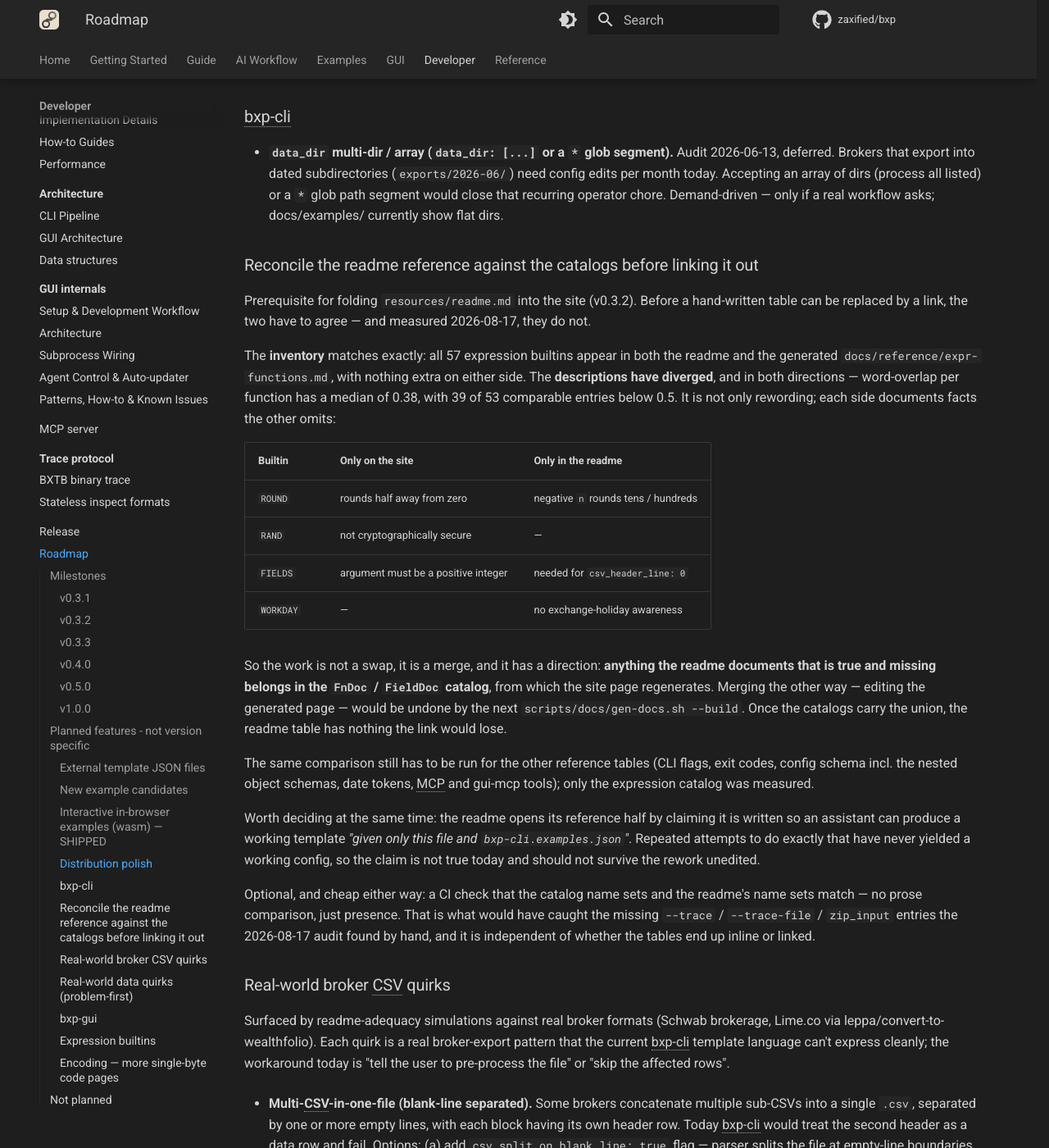
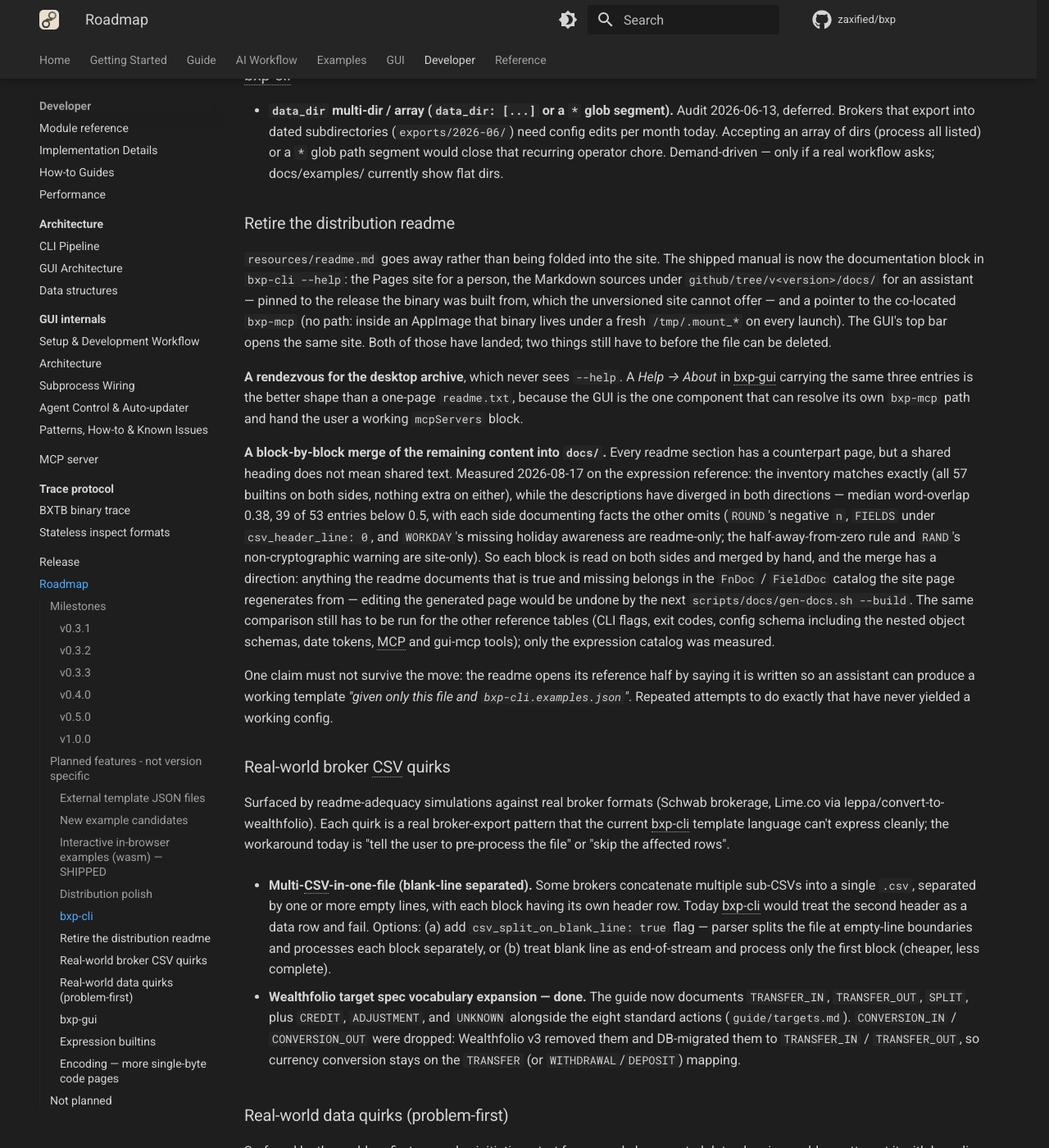
Before and after one commit to zaxified/bxp, an MkDocs documentation site: the page built from docs/dev/roadmap.md, in a window 1280 px wide and 1400 px high, scrolled down 2705 px. Shown: the whole window at 82% size. Built offline with MkDocs 1.6.1 and Material for MkDocs 9.7.7, drawn with Linux system fonts in a browser that asks for light colours; plug-ins that fetch from the network failed and are left out; comment, search, counter and statistics services are not loaded; some of the changed text lies outside the part shown.

Commit message:
docs(roadmap): retire the readme instead of folding it into the site
The plan was to move resources/readme.md into docs/ and have the shipped
copy link back. It is being deleted instead: --help and the GUI's top bar
now carry the links, so the file has no job left.

What blocked the old plan does not go away with it. The measured drift is
kept because the block-by-block merge still has to reckon with it -- a
shared heading between the readme and its counterpart page does not mean
shared text, and on the expression reference the inventory matched exactly
while the descriptions had diverged in both directions.

Two prerequisites replace the old one: a Help/About in bxp-gui, because
the desktop archive never sees --help and the GUI is the only component
that can resolve its own bxp-mcp path; and that merge.

Co-Authored-By: Claude Opus 5 (1M context) <noreply@anthropic.com>

```diff
--- a/docs/dev/roadmap.md
+++ b/docs/dev/roadmap.md
@@ -11,14 +11,9 @@ lands on master. `CHANGELOG.md` is generated independently.
 
 ### v0.3.1
 
+consider new flag for skipping intermediate files `combined_output_only: bool    // (default:false)`
 
 ### v0.3.2
-
-Simplify manual page (resources/readme.md) - add url links to github mkdocs.
-The plan: fold the distribution readme into `docs/` so it becomes part of the
-published site, and let the copy that ships in the archives link out to both
-the versioned `docs/` in the repo and the live Pages site. **Blocked on
-reconciling the drift below — do that first.**
 
 `LOOKUP` across templates within one bxp-cli run cycle
 
@@ -144,48 +139,44 @@ registry the panel has no way to supply. Both are enforced by
   recurring operator chore. Demand-driven — only if a real workflow asks;
   docs/examples/ currently show flat dirs.
 
-### Reconcile the readme reference against the catalogs before linking it out
+### Retire the distribution readme
 
-Prerequisite for folding `resources/readme.md` into the site (v0.3.2). Before
-a hand-written table can be replaced by a link, the two have to agree — and
-measured 2026-08-17, they do not.
+`resources/readme.md` goes away rather than being folded into the site. The
+shipped manual is now the documentation block in `bxp-cli --help`: the Pages
+site for a person, the Markdown sources under
+`github/tree/v<version>/docs/` for an assistant — pinned to the release the
+binary was built from, which the unversioned site cannot offer — and a pointer
+to the co-located `bxp-mcp` (no path: inside an AppImage that binary lives
+under a fresh `/tmp/.mount_*` on every launch). The GUI's top bar opens the
+same site. Both of those have landed; two things still have to before the file
+can be deleted.
 
-The **inventory** matches exactly: all 57 expression builtins appear in both
-the readme and the generated `docs/reference/expr-functions.md`, with nothing
-extra on either side. The **descriptions have diverged**, and in both
-directions — word-overlap per function has a median of 0.38, with 39 of 53
-comparable entries below 0.5. It is not only rewording; each side documents
-facts the other omits:
+**A rendezvous for the desktop archive**, which never sees `--help`. A
+*Help → About* in bxp-gui carrying the same three entries is the better shape
+than a one-page `readme.txt`, because the GUI is the one component that can
+resolve its own `bxp-mcp` path and hand the user a working `mcpServers` block.
 
-| Builtin | Only on the site | Only in the readme |
-| --- | --- | --- |
-| `ROUND` | rounds half away from zero | negative `n` rounds tens / hundreds |
-| `RAND` | not cryptographically secure | — |
-| `FIELDS` | argument must be a positive integer | needed for `csv_header_line: 0` |
-| `WORKDAY` | — | no exchange-holiday awareness |
+**A block-by-block merge of the remaining content into `docs/`.** Every readme
+section has a counterpart page, but a shared heading does not mean shared text.
+Measured 2026-08-17 on the expression reference: the inventory matches exactly
+(all 57 builtins on both sides, nothing extra on either), while the
+descriptions have diverged in both directions — median word-overlap 0.38, 39 of
+53 entries below 0.5, with each side documenting facts the other omits
+(`ROUND`'s negative `n`, `FIELDS` under `csv_header_line: 0`, and
+`WORKDAY`'s missing holiday awareness are readme-only; the half-away-from-zero
+rule and `RAND`'s non-cryptographic warning are site-only). So each block is
+read on both sides and merged by hand, and the merge has a direction: anything
+the readme documents that is true and missing belongs in the `FnDoc` /
+`FieldDoc` catalog the site page regenerates from — editing the generated page
+would be undone by the next `scripts/docs/gen-docs.sh --build`. The same
+comparison still has to be run for the other reference tables (CLI flags, exit
+codes, config schema including the nested object schemas, date tokens, MCP and
+gui-mcp tools); only the expression catalog was measured.
 
-So the work is not a swap, it is a merge, and it has a direction: **anything
-the readme documents that is true and missing belongs in the `FnDoc` /
-`FieldDoc` catalog**, from which the site page regenerates. Merging the other
-way — editing the generated page — would be undone by the next
-`scripts/docs/gen-docs.sh --build`. Once the catalogs carry the union, the
-readme table has nothing the link would lose.
-
-The same comparison still has to be run for the other reference tables (CLI
-flags, exit codes, config schema incl. the nested object schemas, date tokens,
-MCP and gui-mcp tools); only the expression catalog was measured.
-
-Worth deciding at the same time: the readme opens its reference half by
-claiming it is written so an assistant can produce a working template *"given
+One claim must not survive the move: the readme opens its reference half by
+saying it is written so an assistant can produce a working template *"given
 only this file and `bxp-cli.examples.json`"*. Repeated attempts to do exactly
-that have never yielded a working config, so the claim is not true today and
-should not survive the rework unedited.
-
-Optional, and cheap either way: a CI check that the catalog name sets and the
-readme's name sets match — no prose comparison, just presence. That is what
-would have caught the missing `--trace` / `--trace-file` / `zip_input` entries
-the 2026-08-17 audit found by hand, and it is independent of whether the
-tables end up inline or linked.
+that have never yielded a working config.
 
 ### Real-world broker CSV quirks
 
```
